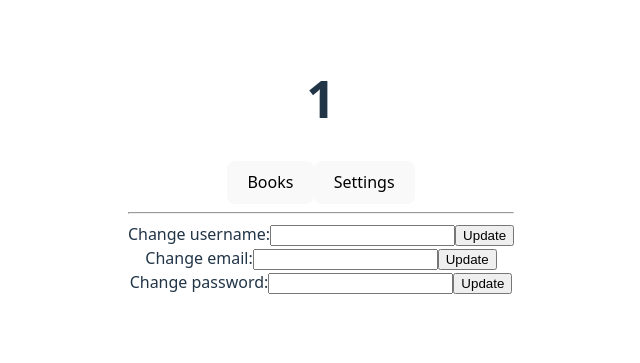
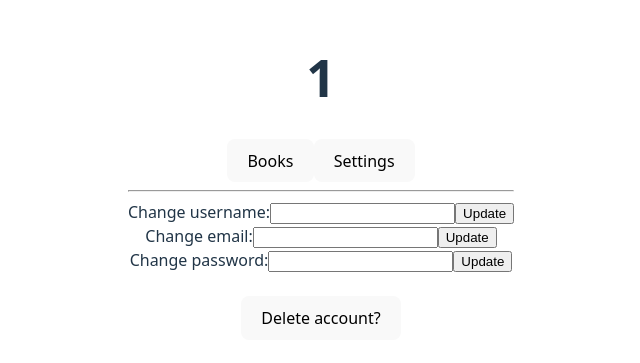
Before and after one commit to AdamFariello/capStone_FrontEnd, a React app: page /user/1 in a window 1280 px wide. Shown: the part 223-586 px from the top of the page, without its empty margins (319-959 px from the left). Built offline with nearby package versions, Linux system fonts and the light colour scheme; the HTML template or start-up script is replaced by a standard one.

Commit message:
Created delUserComp and setup delete function

```diff
--- /dev/null
+++ b/src/components/delUserComp.jsx
@@ -0,0 +1,26 @@
+import { useNavigate } from "react-router-dom";
+import axios from "axios";
+
+export default function DelUserComp({displayname}) {
+    const navigate = useNavigate();
+    const url = "http://localhost:4008/users";
+
+    async function btn(e) {
+        e.preventDefault();
+        try {
+            const formdata = {username: displayname};
+            let res = await axios.delete(url, {data: formdata});
+            //console.log(res)
+
+            navigate(`/`, {replace: true});
+        } catch (err) {
+            console.error(err);
+        }
+    }
+
+    return (<>
+        <button onClick={btn}>
+            Delete account?
+        </button>
+    </>);
+}
--- a/src/pages/userProfile.jsx
+++ b/src/pages/userProfile.jsx
@@ -3,20 +3,9 @@ import { useState, useRef } from "react";
 import axios from "axios";
 
 import SettingsComp from "../components/settingsComp";
+import DelUserComp from "../components/delUserComp";
 
 const url = "http://localhost:4008/users";
-
-async function test_deleteUser(e) {
-//async function handleSubmit(e) {
-    e.preventDefault();
-    try {
-        const serverURLArg = `${serverURL}users`;
-        let res = await axios.delete(serverURLArg, {data: formData});
-        console.log(res)
-    } catch (err) {
-        console.error(err);
-    }
-}
 
 export default function UserProfile() {
     let [showBooks, setShowBooks] = useState(false);
@@ -39,6 +28,7 @@ export default function UserProfile() {
             <>
                 <SettingsComp displayname={displayname} />
                 <br />
+                <DelUserComp displayname={displayname} />
             </>
         }
     </>);
```
